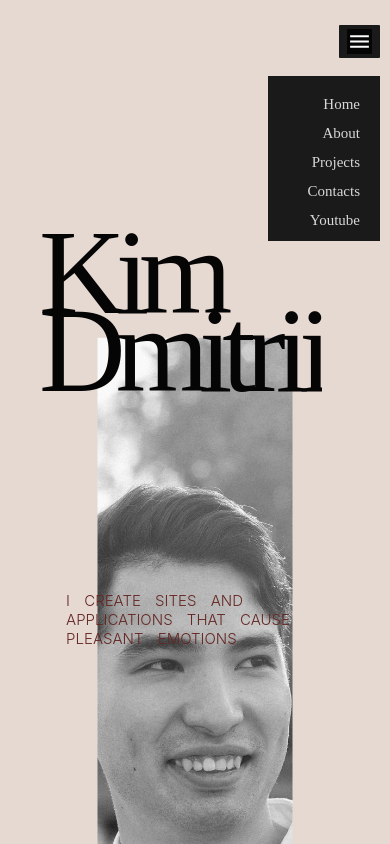
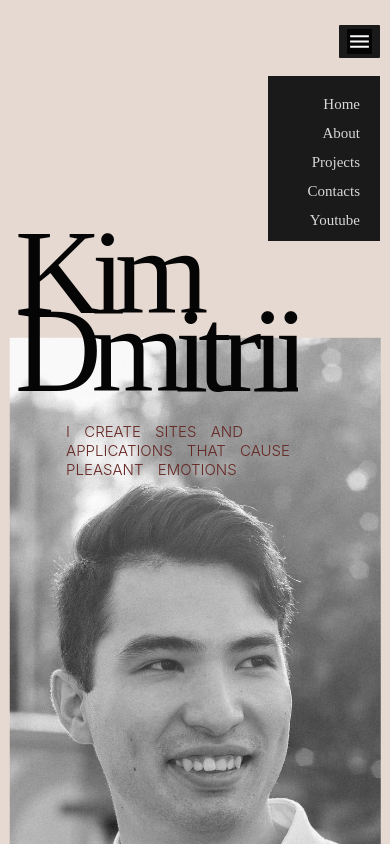
Before and after one commit to dkimd5/portfolioAppv2, a React (Create React App) app: page /about in a window 390 px wide. Shown: the top 844 px of the page. Built offline with nearby package versions, Linux system fonts and the light colour scheme.

Commit message:
650 media query added for about comp

```diff
--- a/src/About/About.css
+++ b/src/About/About.css
@@ -154,3 +154,32 @@
         margin-top: 450vh;
     }
 }
+
+@media (max-width: 650px) {
+    .about-container2-heading2 p,
+    .about-container2-heading p {
+        font-size: 90px;
+        margin: 0;
+        padding: 0;
+    }
+
+    .container-quote1 {
+        top: 50vh;
+    }
+
+    .container-image {
+        width: 95vw;
+    }
+
+    .container-text {
+        margin-left: 15px;
+    }
+
+    .about-container2-p p {
+        font-size: 15px;
+    }
+
+    .about-footer {
+        margin-top: 430vh;
+    }
+}
```
